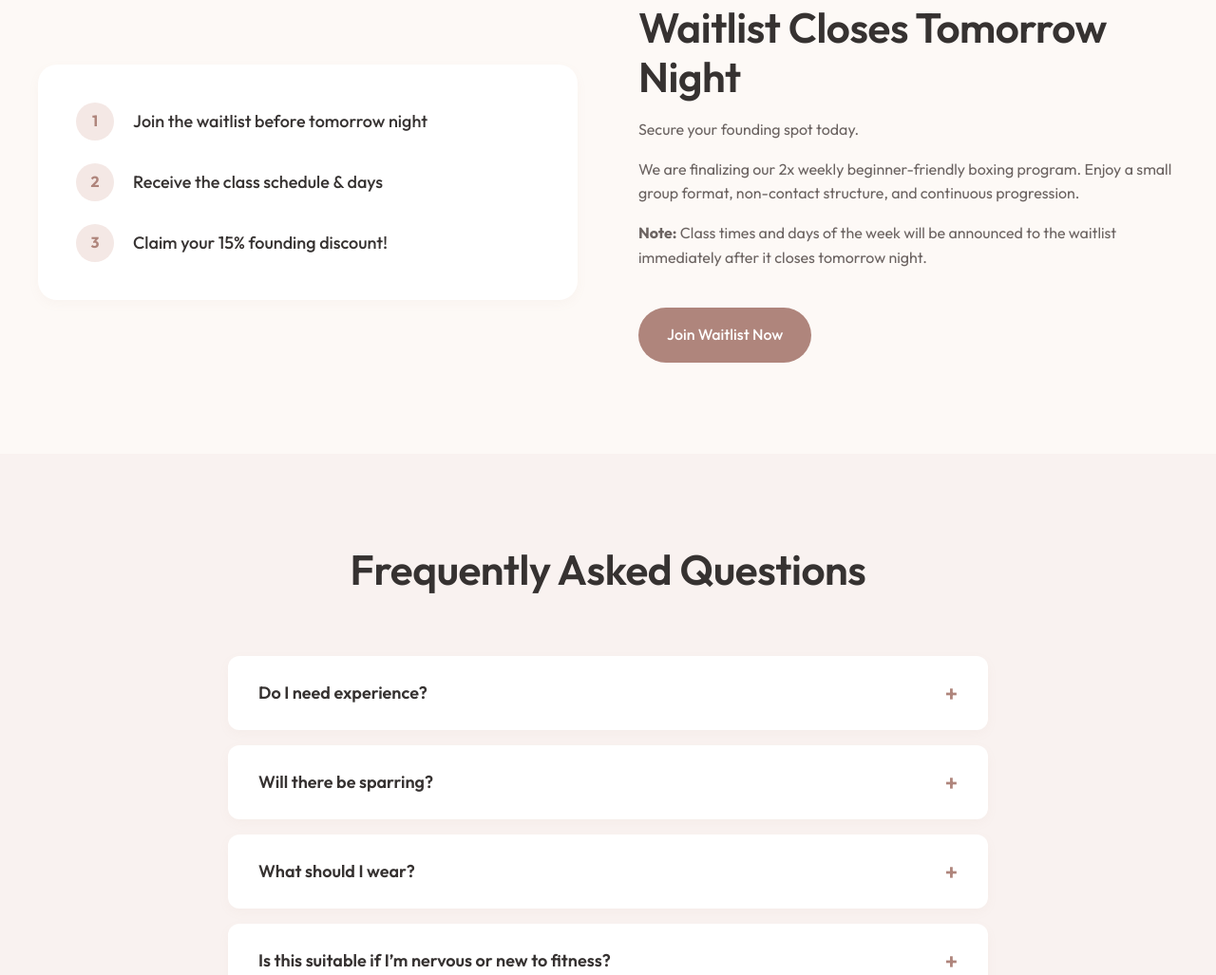
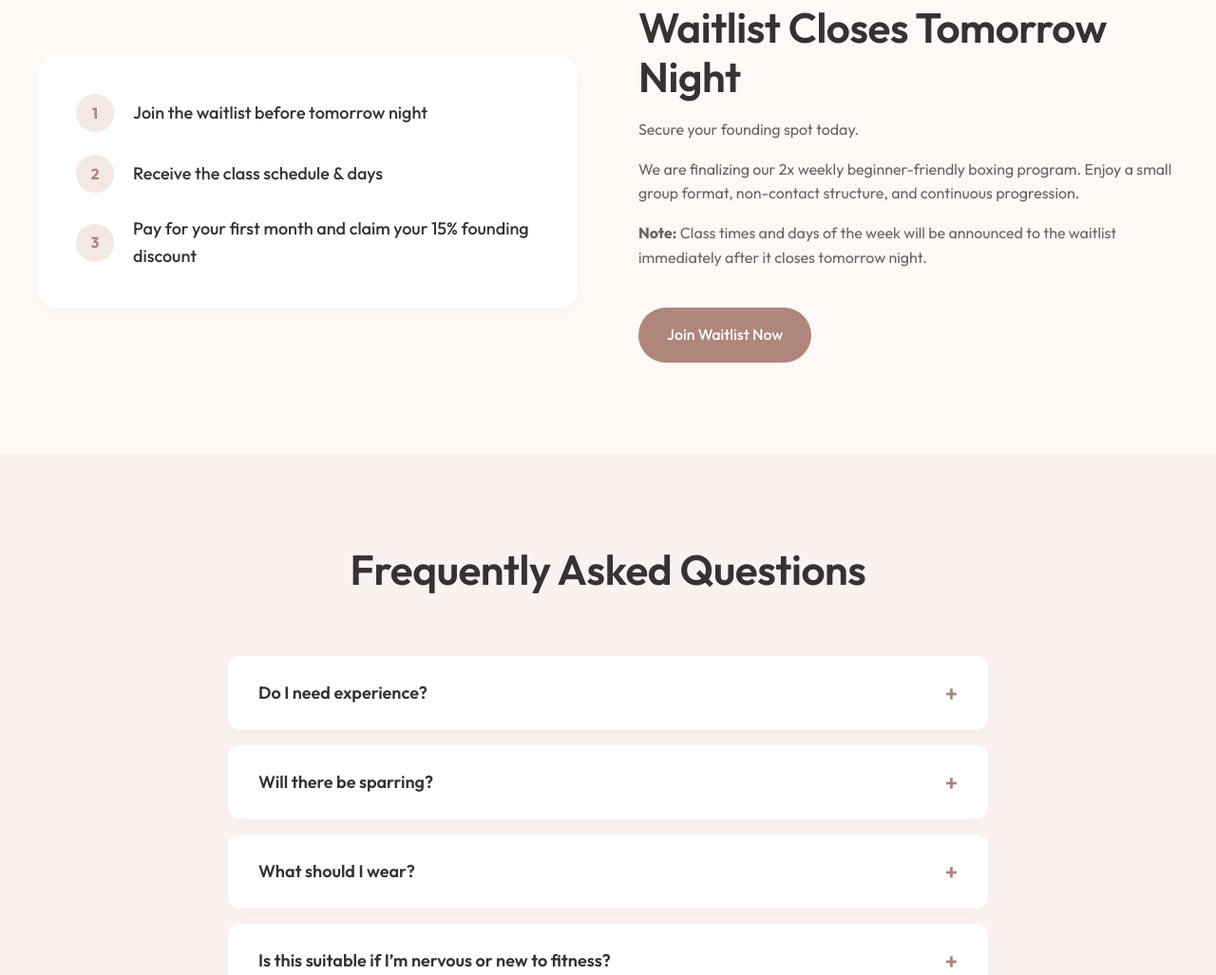
Before and after one commit to realguy9906/sbb-site, a website built with Vite: page index.html in a window 1280 px wide. Shown: the part 3658-4685 px from the top of the page at 95% size. Built offline with nearby package versions, Linux system fonts and the light colour scheme.

Commit message:
Update UX copy: clarify payment and discount in steps

```diff
--- a/index.html
+++ b/index.html
@@ -230,7 +230,8 @@
                         </div>
                         <div class="step">
                             <div class="step-num">3</div>
-                            <div class="step-txt">Claim your 15% founding discount!</div>
+                            <div class="step-txt">Pay for your first month and claim your 15% founding discount
+                            </div>
                         </div>
                     </div>
                 </div>
```
